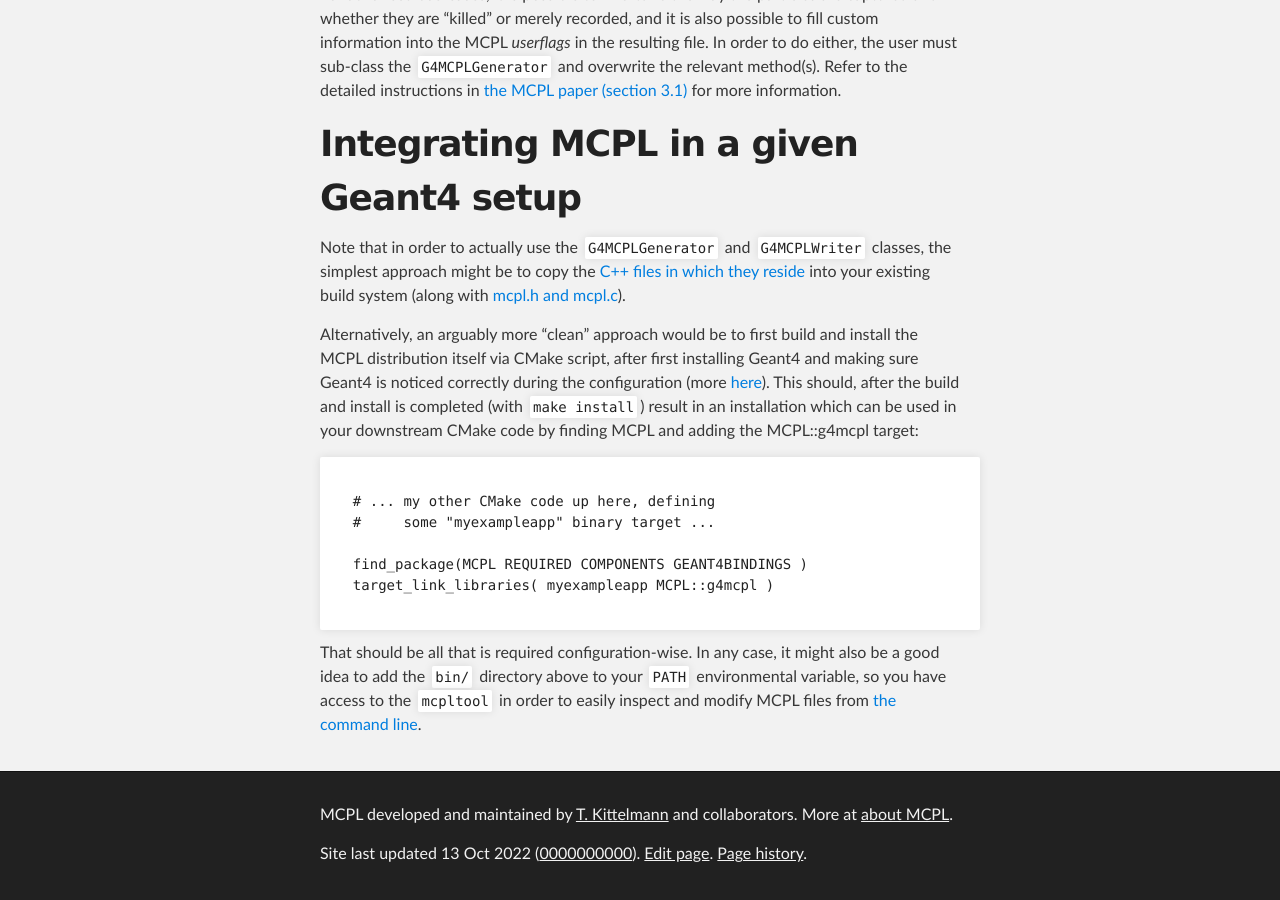
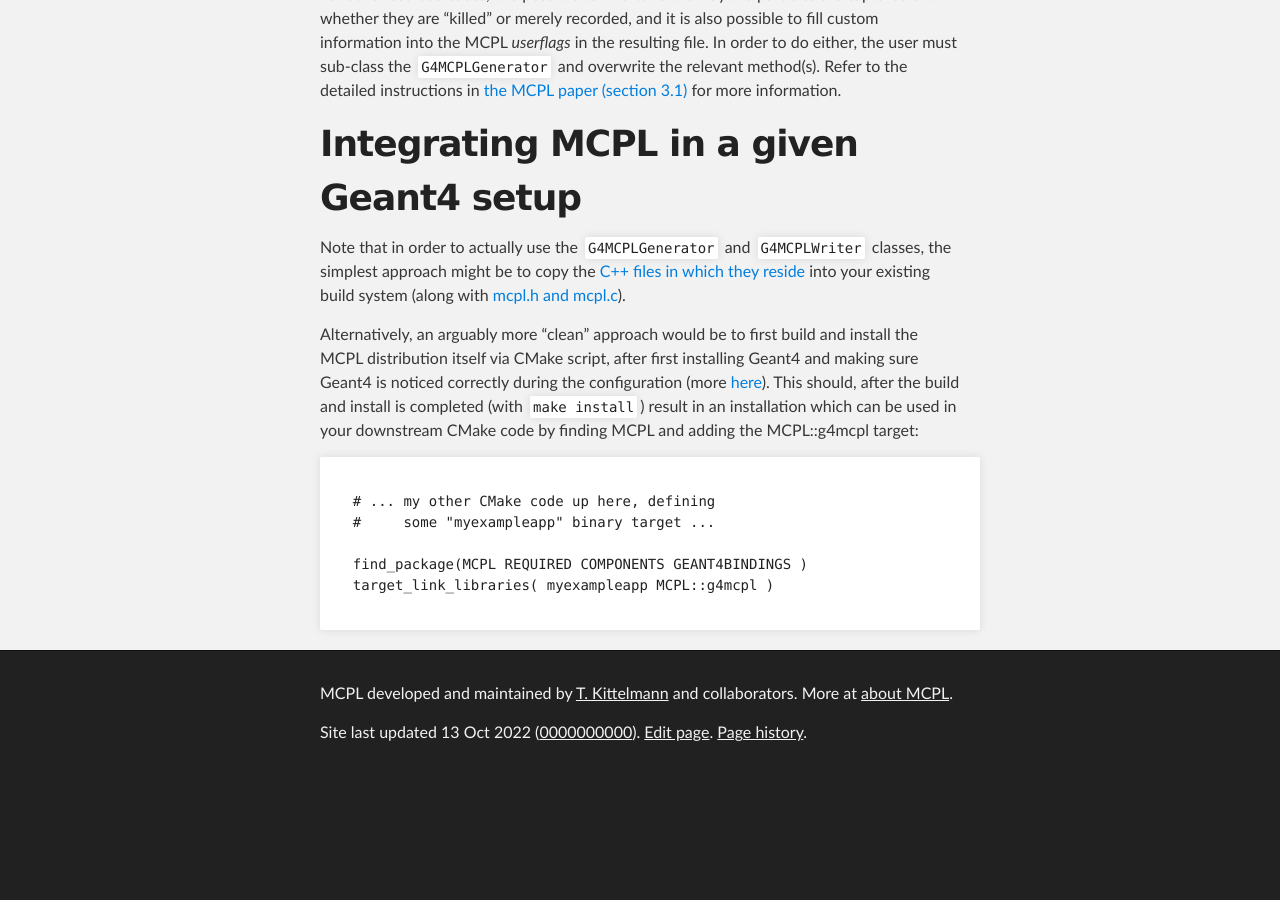
Before and after one commit to mctools/mcpl, a Jekyll site: the page built from hooks_geant4.md, in a window 1280 px wide and 900 px high, scrolled down 2411 px. Built offline with Jekyll 4.4.1, drawn with Linux system fonts in a browser that asks for light colours; after the commit the page ends 3190 px from its top, so only the background shows below that.

Commit message:
Remove paragraph with improper context

````diff
--- a/hooks_geant4.md
+++ b/hooks_geant4.md
@@ -81,5 +81,3 @@ Alternatively, an arguably more "clean" approach would be to first build and ins
   target_link_libraries( myexampleapp MCPL::g4mcpl )
 
 ```
-
-That should be all that is required configuration-wise. In any case, it might also be a good idea to add the `bin/` directory above to your `PATH` environmental variable, so you have access to the `mcpltool` in order to easily inspect and modify MCPL files from [the command line](LOCAL:usage_cmdline/).
````
